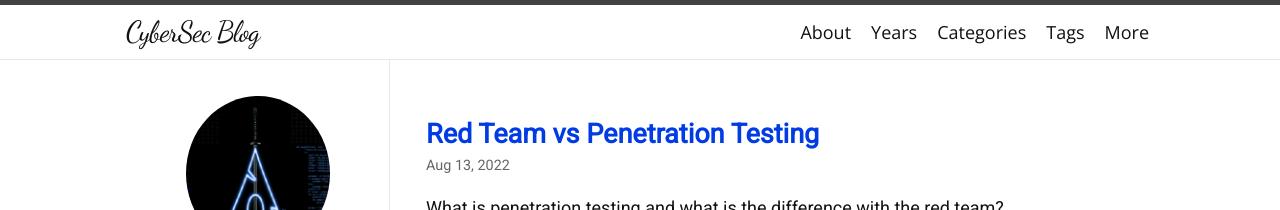
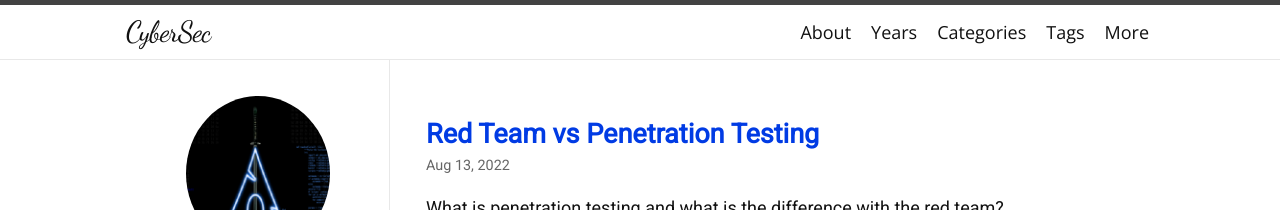
Before and after one commit to Archx0Mas/Archx0Mas.github.io, a Jekyll site: the page built from index.html, in a window 1280 px wide. Shown: the top 210 px of the page. Built offline with Jekyll 4.4.1, drawn with Linux system fonts in a browser that asks for light colours; nearby versions of some CDN libraries; some web fonts are replaced; the list of posts is cut into pages by our own code.

Commit message:
Update _config.yml

```diff
--- a/_config.yml
+++ b/_config.yml
@@ -1,4 +1,4 @@
-title: CyberSec Blog
+title: CyberSec
 description: CyberSec
 author: Franko Janku
 avatar: /logo.png
```
